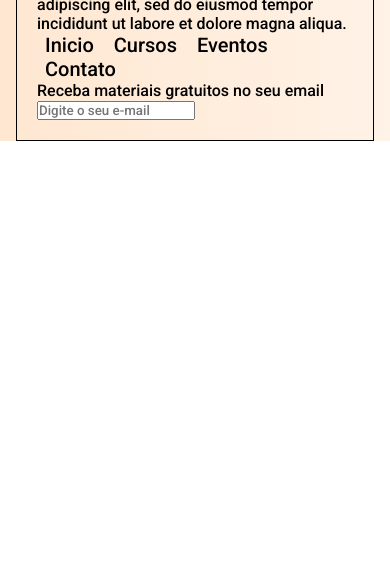
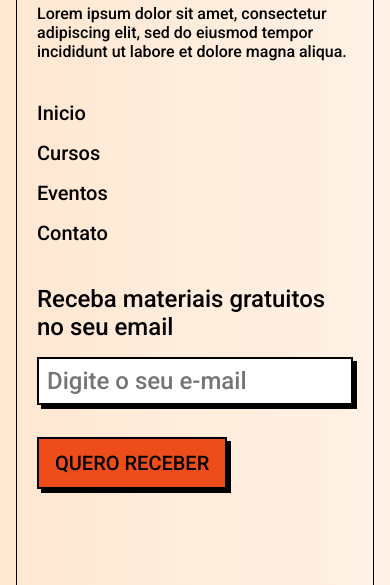
Before and after one commit to AndreiaOliveira7/LandingPage, a plain HTML site: page index.html in a window 390 px wide. Shown: the part 2849-3434 px from the top of the page. Before the commit the page ends 2990 px from the top, so only its background shows below. Drawn offline with Linux system fonts and the light colour scheme.

Commit message:
finalizandoVersaoMobile

```diff
--- a/index.html
+++ b/index.html
@@ -100,26 +100,30 @@
     </main>
     <footer>
       <div>
-        <img src="./images/logo.svg" alt="Tom's logo" />
-        <p>
+        <img src="./images/logo.svg" alt="Tom's logo" class="mb-1 mt-1" />
+        <p class="mb-2">
           Lorem ipsum dolor sit amet, consectetur adipiscing elit, sed do
           eiusmod tempor incididunt ut labore et dolore magna aliqua.
         </p>
       </div>
-      <nav>
+      <nav class="mb-2">
         <a href="#">Inicio</a>
         <a href="#">Cursos</a>
         <a href="#">Eventos</a>
         <a href="#">Contato</a>
       </nav>
       <form>
-        <label for="email">Receba materiais gratuitos no seu email</label>
+        <label for="email" class="mb-1"
+          >Receba materiais gratuitos no seu email</label
+        >
         <input
           type="text"
           name="email"
           id="email"
+          class="mb-2"
           placeholder="Digite o seu e-mail"
         />
+        <button class="button mb-2">Quero receber</button>
       </form>
     </footer>
   </body>
--- a/style.css
+++ b/style.css
@@ -132,6 +132,26 @@ h2 {
   margin: 3rem 0 0 auto;
   width: fit-content;
 }
+footer {
+  border-bottom: 0;
+  padding: 1rem 1.25rem 4rem;
+}
+footer nav a {
+  display: block;
+  padding-left: 0;
+}
+form label {
+  display: block;
+  font-size: 1.5rem;
+}
+form input {
+  border: 2px solid var(--color-black);
+  box-shadow: 4px 4px 0 var(--color-black);
+  font-size: 1.5rem;
+  padding: 0.5rem;
+  width: 100%;
+}
+/*Utilitários*/
 .mt-1 {
   margin-top: 1rem;
 }
```
